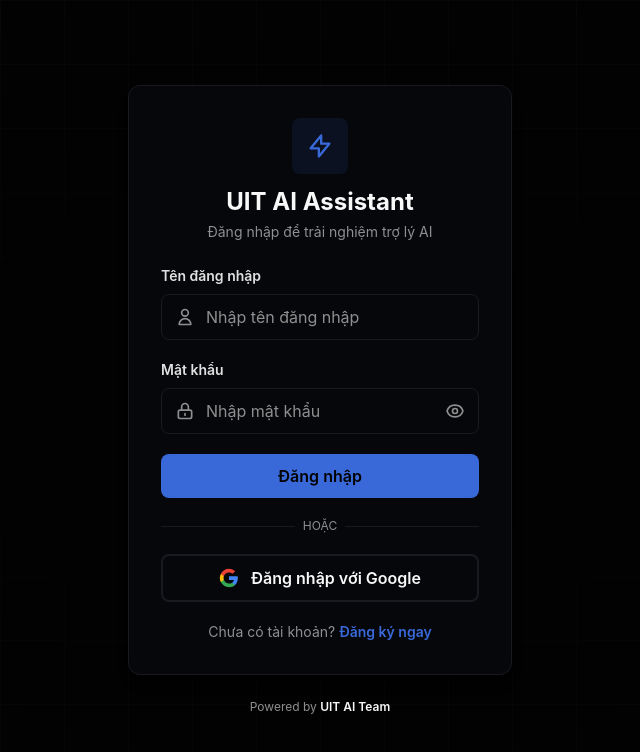
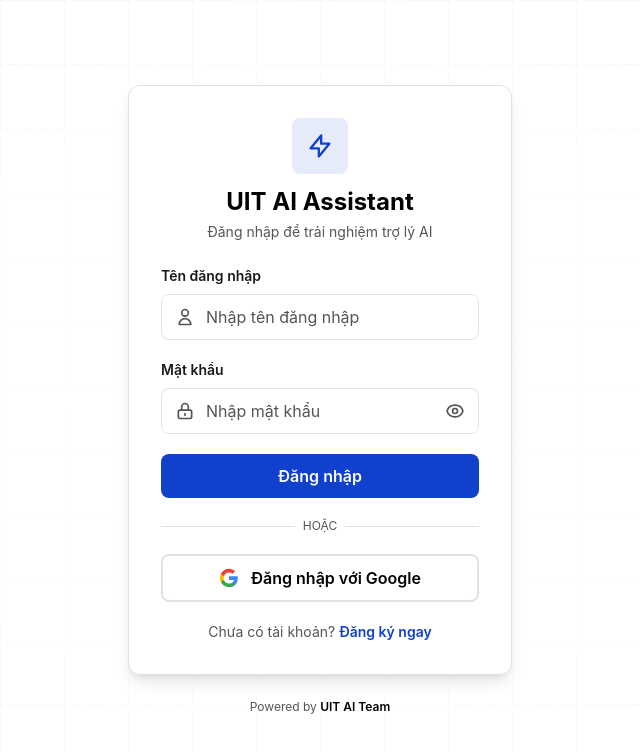
Before and after one commit to giakiet05/uit-ai-assistant, a React (Vite) app in the folder apps/web/: page /login in a window 1280 px wide. Shown: the top 752 px of the page, without its empty margins (320-960 px from the left). Built offline with nearby package versions, Linux system fonts and the light colour scheme; no server answers.

Commit message:
feat : delete theme-toggle , use only light theme

```diff
--- a/apps/web/src/App.tsx
+++ b/apps/web/src/App.tsx
@@ -15,8 +15,9 @@ function App() {
   return (
     <ThemeProvider
       attribute="class"
-      defaultTheme="dark"
-      enableSystem
+      defaultTheme="light"
+      forcedTheme="light"
+      enableSystem={false}
       storageKey="uit-ai-theme"
       disableTransitionOnChange
     >
--- a/apps/web/src/components/theme-toggle.tsx
+++ /dev/null
@@ -1,38 +0,0 @@
-"use client"
-
-import { useTheme } from "next-themes"
-import { Sun, Moon } from "lucide-react"
-import { useEffect, useState } from "react"
-
-export default function ThemeToggle() {
-  const { theme, setTheme } = useTheme()
-  const [mounted, setMounted] = useState(false)
-
-  // Avoid hydration mismatch
-  useEffect(() => {
-    setMounted(true)
-  }, [])
-
-  if (!mounted) {
-    return (
-      <button className="p-2 rounded-lg bg-muted/50" aria-label="Toggle theme">
-        <div className="w-5 h-5" />
-      </button>
-    )
-  }
-
-  return (
-    <button
-      onClick={() => setTheme(theme === "dark" ? "light" : "dark")}
-      className="p-2 rounded-lg hover:bg-muted transition-colors duration-200"
-      aria-label="Toggle theme"
-      title={`Chuyển sang chế độ ${theme === "dark" ? "sáng" : "tối"}`}
-    >
-      {theme === "dark" ? (
-        <Sun className="w-5 h-5 text-muted-foreground hover:text-foreground transition-colors" />
-      ) : (
-        <Moon className="w-5 h-5 text-muted-foreground hover:text-foreground transition-colors" />
-      )}
-    </button>
-  )
-}
--- a/apps/web/src/index.css
+++ b/apps/web/src/index.css
@@ -1,6 +1,4 @@
 @import "tailwindcss";
-
-@custom-variant dark (&:is(.dark *));
 
 :root {
   /* Light mode - Default */
@@ -37,42 +35,6 @@
   --sidebar-accent-foreground: oklch(0.09 0 0);
   --sidebar-border: oklch(0.91 0 0);
   --sidebar-ring: oklch(0.45 0.22 264);
-}
-
-.dark {
-  /* Dark mode with softer blue, light grays */
-  --background: oklch(0.09 0 0);
-  --foreground: oklch(0.98 0 0);
-  --card: oklch(0.13 0.01 270);
-  --card-foreground: oklch(0.98 0 0);
-  --popover: oklch(0.13 0.01 270);
-  --popover-foreground: oklch(0.98 0 0);
-  --primary: oklch(0.55 0.18 264);
-  --primary-foreground: oklch(0.09 0 0);
-  --secondary: oklch(0.20 0.03 270);
-  --secondary-foreground: oklch(0.98 0 0);
-  --muted: oklch(0.20 0.01 270);
-  --muted-foreground: oklch(0.65 0 0);
-  --accent: oklch(0.20 0.03 270);
-  --accent-foreground: oklch(0.98 0 0);
-  --destructive: oklch(0.58 0.23 27);
-  --destructive-foreground: oklch(0.98 0 0);
-  --border: oklch(0.22 0.01 270);
-  --input: oklch(0.22 0.01 270);
-  --ring: oklch(0.55 0.18 264);
-  --chart-1: oklch(0.55 0.22 264);
-  --chart-2: oklch(0.70 0.17 162);
-  --chart-3: oklch(0.75 0.18 142);
-  --chart-4: oklch(0.65 0.25 303);
-  --chart-5: oklch(0.68 0.24 27);
-  --sidebar: oklch(0.12 0.01 270);
-  --sidebar-foreground: oklch(0.98 0 0);
-  --sidebar-primary: oklch(0.55 0.18 264);
-  --sidebar-primary-foreground: oklch(0.09 0 0);
-  --sidebar-accent: oklch(0.20 0.03 270);
-  --sidebar-accent-foreground: oklch(0.98 0 0);
-  --sidebar-border: oklch(0.22 0.01 270);
-  --sidebar-ring: oklch(0.55 0.18 264);
 }
 
 @theme inline {
```
